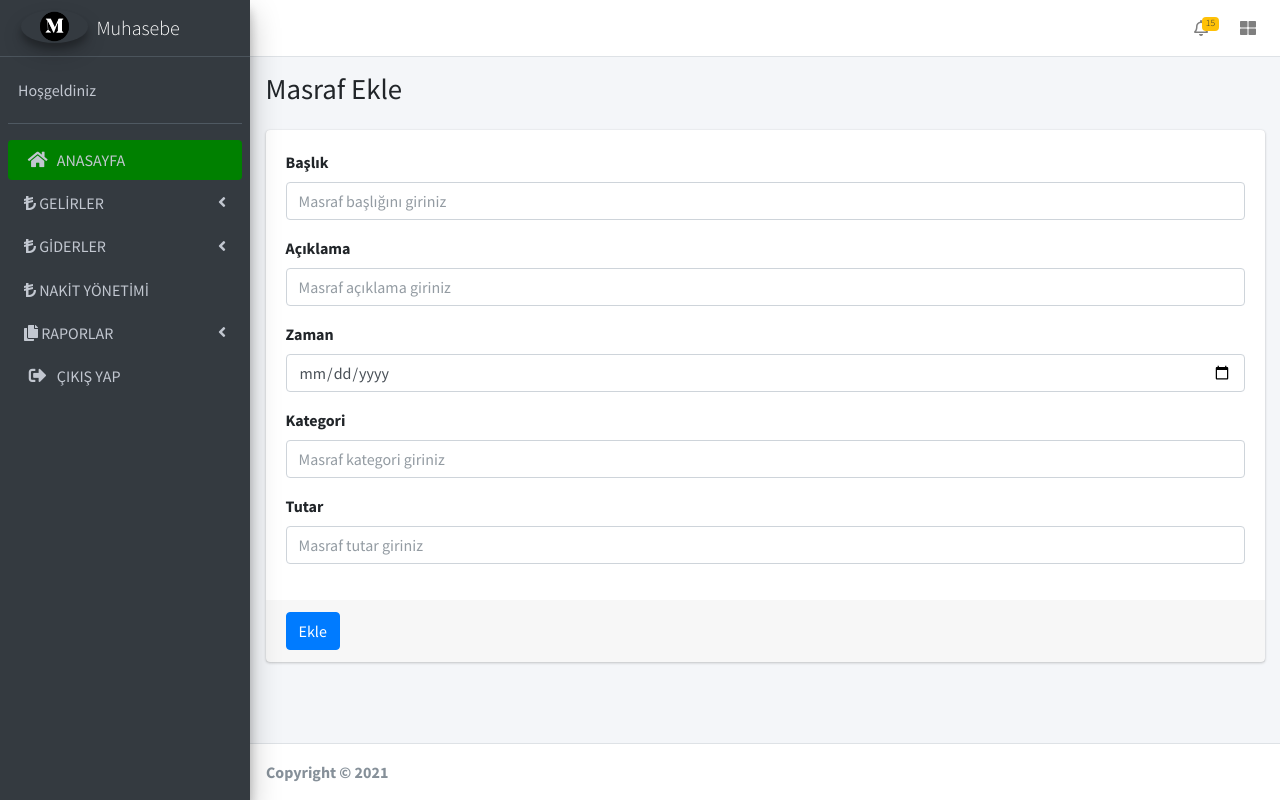
After one commit to dogannsebati/muhasebe, a PHP site: template panel/pages/masraf-ekle.php in a window 1280 px wide. The commit adds this page. Run offline with PHP 8.4, Linux system fonts and the light colour scheme; the template is opened without the code that fills it, so the values that code supplies are empty; some libraries are stand-ins or nearby versions.

Commit message:
Anasayfa menü ve masraf ekle, listele yazıldı

```diff
--- a/panel/helper/PDO_DB.php
+++ b/panel/helper/PDO_DB.php
@@ -12,7 +12,7 @@ class PDO_DB {
     $this->Host = 'localhost';
     $this->DBName = 'muhasebe';
     $this->DBUser = 'root';
-    $this->DBPassword = '******';
+    $this->DBPassword = '732284Ata';
     $this->DBPort = 3306;
     $this->Connect();
     $this->parameters = array();
--- a/panel/interface/header.php
+++ b/panel/interface/header.php
@@ -15,6 +15,8 @@
     <link rel="stylesheet" href="style/plugins/overlayScrollbars/css/OverlayScrollbars.min.css">
     <link rel="stylesheet" href="style/plugins/daterangepicker/daterangepicker.css">
     <link rel="stylesheet" href="style/plugins/summernote/summernote-bs4.min.css">
+    <link rel="stylesheet" href="style/dist/css/admin.css">
+    <link rel="icon" type="image/png" href="style/resim/logo.png">
 </head>
 
 <body class="hold-transition sidebar-mini layout-fixed">
@@ -61,37 +63,135 @@
         <!-- Main Sidebar Container -->
         <aside class="main-sidebar sidebar-dark-primary elevation-4">
             <!-- Brand Logo -->
-            <a href="index3.html" class="brand-link">
-                <img src="style/dist/img/AdminLTELogo.png" alt="AdminLTE Logo" class="brand-image img-circle elevation-3" style="opacity: .8">
-                <span class="brand-text font-weight-light">AdminLTE 3</span>
+            <a href="index" class="brand-link">
+                <img src="style/resim/logo.png" alt="AdminLTE Logo" class="brand-image img-circle elevation-3">
+                <span class="brand-text font-weight-light">Muhasebe</span>
             </a>
 
             <!-- Sidebar -->
             <div class="sidebar">
                 <!-- Sidebar user panel (optional) -->
                 <div class="user-panel mt-3 pb-3 mb-3 d-flex">
-                    <div class="image">
-                        <img src="style/dist/img/user2-160x160.jpg" class="img-circle elevation-2" alt="User Image">
-                    </div>
                     <div class="info">
-                        <a href="#" class="d-block">Alexander Pierce</a>
+                        <a href="#" class="d-block">Hoşgeldiniz <?= $SH->getAdminSession()['ad_soyad'] ?></a>
                     </div>
                 </div>
                 <!-- Sidebar Menu -->
                 <nav class="mt-2">
                     <ul class="nav nav-pills nav-sidebar flex-column" data-widget="treeview" role="menu" data-accordion="false">
                         <li class="nav-item">
-                            <a href="pages/gallery.html" class="nav-link">
-                                <i class="nav-icon far fa-image"></i>
+                            <a href="index" style="background-color:green" class="nav-link">
+                                <i class="nav-icon fas fa-home"></i>
                                 <p>
-                                    Gallery
+                                    ANASAYFA
+                                    <span class="right badge badge-danger"></span>
                                 </p>
                             </a>
                         </li>
+                        <li class="nav-item menu">
+                            <a href="" class="nav-link">
+                                <i class="fas fa-lira-sign"></i></i>
+                                <p>
+                                    GELİRLER
+                                    <i class="right fas fa-angle-left"></i>
+                                </p>
+                            </a>
+                            <ul class="nav nav-treeview">
+                                <li class="nav-item">
+                                    <a href="./index.html" class="nav-link">
+                                        <i class="far fa-circle nav-icon"></i>
+                                        <p>ALACAKLAR</p>
+                                    </a>
+                                </li>
+                                <li class="nav-item">
+                                    <a href="./index2.html" class="nav-link">
+                                        <i class="far fa-circle nav-icon"></i>
+                                        <p>SATIŞLAR</p>
+                                    </a>
+                                </li>
+                            </ul>
+                        </li>
+                        <li class="nav-item menu">
+                            <a href="#" class="nav-link">
+                                <i class="fas fa-lira-sign"></i>
+                                <p>
+                                    GİDERLER
+                                    <i class="right fas fa-angle-left"></i>
+                                </p>
+                            </a>
+                            <ul class="nav nav-treeview">
+                                <li class="nav-item">
+                                    <a href="masraflar-1" class="nav-link">
+                                        <i class="far fa-circle nav-icon"></i>
+                                        <p>MASRAFLAR</p>
+                                    </a>
+                                </li>
+                                <li class="nav-item">
+                                    <a href="sayfa.php?sayfa=ödemeler" class="nav-link">
+                                        <i class="far fa-circle nav-icon"></i>
+                                        <p>ÖDEMELER</p>
+                                    </a>
+                                </li>
+                                <li class="nav-item">
+                                    <a href="./index3.html" class="nav-link">
+                                        <i class="far fa-circle nav-icon"></i>
+                                        <p>PERSONEL</p>
+                                    </a>
+                                </li>
+                            </ul>
+                        </li>
+
+                        <li class="nav-item menu">
+                            <a href="#" class="nav-link">
+                                <i class="fas fa-lira-sign"></i>
+                                <p>
+                                    NAKİT YÖNETİMİ
+                                </p>
+                            </a>
+                        </li>
+                        <li class="nav-item menu">
+                            <a href="#" class="nav-link">
+                                <i class="fas fa-copy"></i></i>
+                                <p>
+                                    RAPORLAR
+                                    <i class="right fas fa-angle-left"></i>
+                                </p>
+                            </a>
+                            <ul class="nav nav-treeview">
+                                <li class="nav-item">
+                                    <a href="pages/layout/top-nav.html" class="nav-link">
+                                        <i class="far fa-circle nav-icon"></i>
+                                        <p>SATIŞ RAPORU</p>
+                                    </a>
+                                </li>
+                                <li class="nav-item">
+                                    <a href="pages/layout/top-nav-sidebar.html" class="nav-link">
+                                        <i class="far fa-circle nav-icon"></i>
+                                        <p>TAHSİLAT RAPORU</p>
+                                    </a>
+                                </li>
+                                <li class="nav-item">
+                                    <a href="pages/layout/boxed.html" class="nav-link">
+                                        <i class="far fa-circle nav-icon"></i>
+                                        <p>ÖDEME RAPORU</p>
+                                    </a>
+                                </li>
+                                <li class="nav-item">
+                                    <a href="pages/layout/fixed-sidebar.html" class="nav-link">
+                                        <i class="far fa-circle nav-icon"></i>
+                                        <p>MASRAF RAPORU</p>
+                                    </a>
+                                </li>
+
+
+                            </ul>
+                        </li>
                         <li class="nav-item">
-                            <a href="iframe.html" class="nav-link">
-                                <i class="nav-icon fas fa-ellipsis-h"></i>
-                                <p>Tabbed IFrame Plugin</p>
+                            <a href="#" class="nav-link">
+                                <i class="nav-icon fas fa-sign-out-alt"></i>
+                                <p>
+                                    ÇIKIŞ YAP
+                                </p>
                             </a>
                         </li>
                     </ul>
--- /dev/null
+++ b/panel/pages/masraf-ekle.php
@@ -0,0 +1,67 @@
+<!-- Content Wrapper. Contains page content -->
+<div class="content-wrapper">
+    <!-- Content Header (Page header) -->
+    <div class="content-header">
+        <div class="container-fluid">
+            <div class="row mb-2">
+                <div class="col-sm-6">
+                    <h1 class="m-0">Masraf Ekle</h1>
+                </div>
+
+                <!-- /.col -->
+                <!-- /.col -->
+            </div>
+            <!-- /.row -->
+        </div>
+        <!-- /.container-fluid -->
+    </div>
+    <!-- /.content-header -->
+
+    <!-- Main content -->
+    <section class="content">
+        <div class="container-fluid">
+            <!-- Main row -->
+            <div class="row">
+                <div class="col-md-12">
+                    <!-- general form elements -->
+                    <div class="card card-primary">
+                        <!-- form start -->
+                        <form id="masraf-ekle-form" autocomplete="off">
+                            <div class="card-body">
+                                <div class="form-group">
+                                    <label for="masraf_baslik">Başlık</label>
+                                    <input type="text" class="form-control" id="masraf_baslik" name="masraf_baslik" placeholder="Masraf başlığını giriniz">
+                                </div>
+                                <div class="form-group">
+                                    <label for="masraf_aciklama">Açıklama</label>
+                                    <input type="text" class="form-control" name="masraf_aciklama" id="masraf_aciklama" placeholder="Masraf açıklama giriniz">
+                                </div>
+                                <div class="form-group">
+                                    <label for="masraf_zaman">Zaman</label>
+                                    <input type="date" class="form-control" name="masraf_zaman" id="masraf_zaman" placeholder="Masraf tarih giriniz">
+                                </div>
+                                <div class="form-group">
+                                    <label for="masraf_kategori">Kategori</label>
+                                    <input type="text" class="form-control" name="masraf_kategori" id="masraf_kategori" placeholder="Masraf kategori giriniz">
+                                </div>
+                                <div class="form-group">
+                                    <label for="masraf_tutar">Tutar</label>
+                                    <input type="text" class="form-control" name="masraf_tutar" id="masraf_tutar" placeholder="Masraf tutar giriniz">
+                                </div>
+                            </div>
+                            <!-- /.card-body -->
+
+                            <div class="card-footer">
+                                <button class="btn btn-primary" onclick="masrafEkle('masraf_ekle-form','masraf-ekle');return false;">Ekle</button>
+                            </div>
+                        </form>
+                    </div>
+                    <!-- /.card -->
+                </div>
+            </div>
+            <!-- /.row (main row) -->
+        </div>
+        <!-- /.container-fluid -->
+    </section>
+    <!-- /.content -->
+</div>
```
Also changed, not shown: muhasebe.sql (added, +284 -0 lines), panel/helper/fnc.php (+9 -0 lines), panel/pages/masraflar.php (added, +120 -0 lines), panel/style/dist/css/admin.css (added, +87 -0 lines), panel/.htaccess (added), panel/style/dist/js/admin.js, panel/style/resim/logo.png (added), 1 other file.
